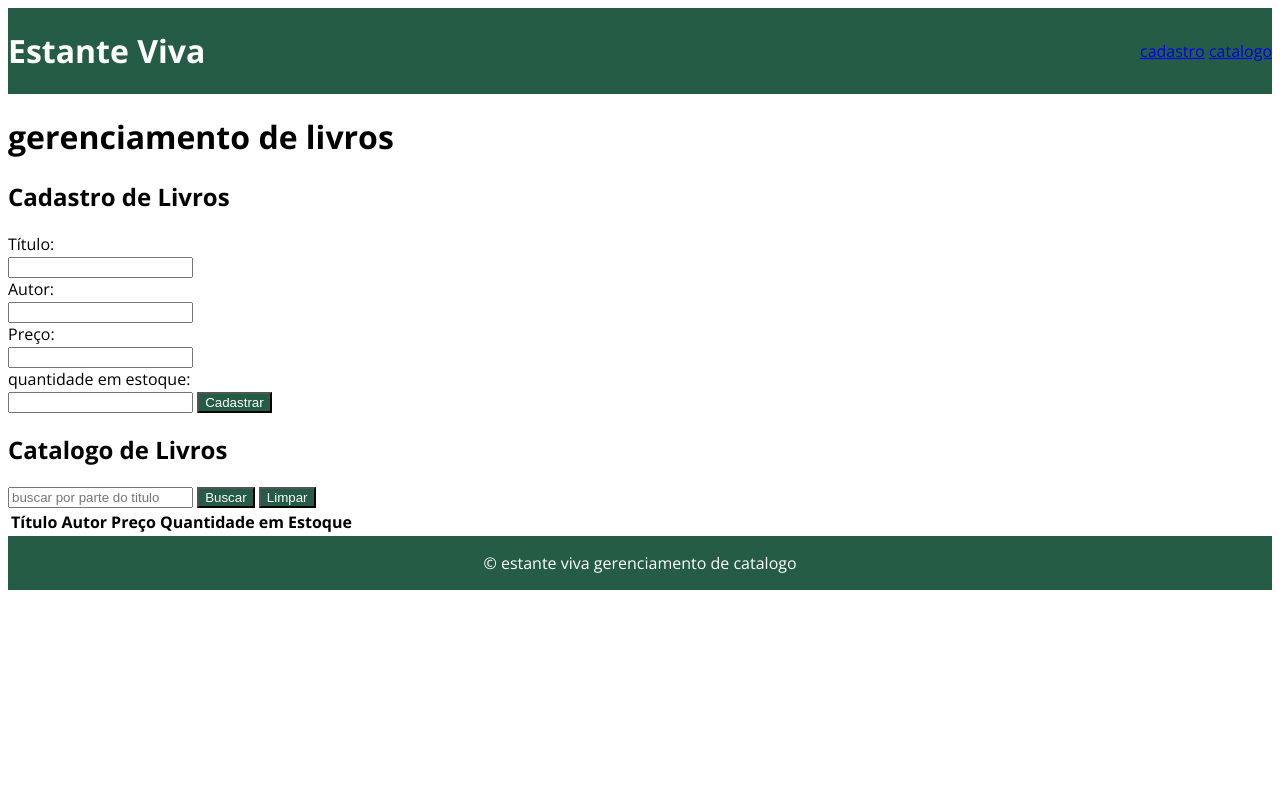
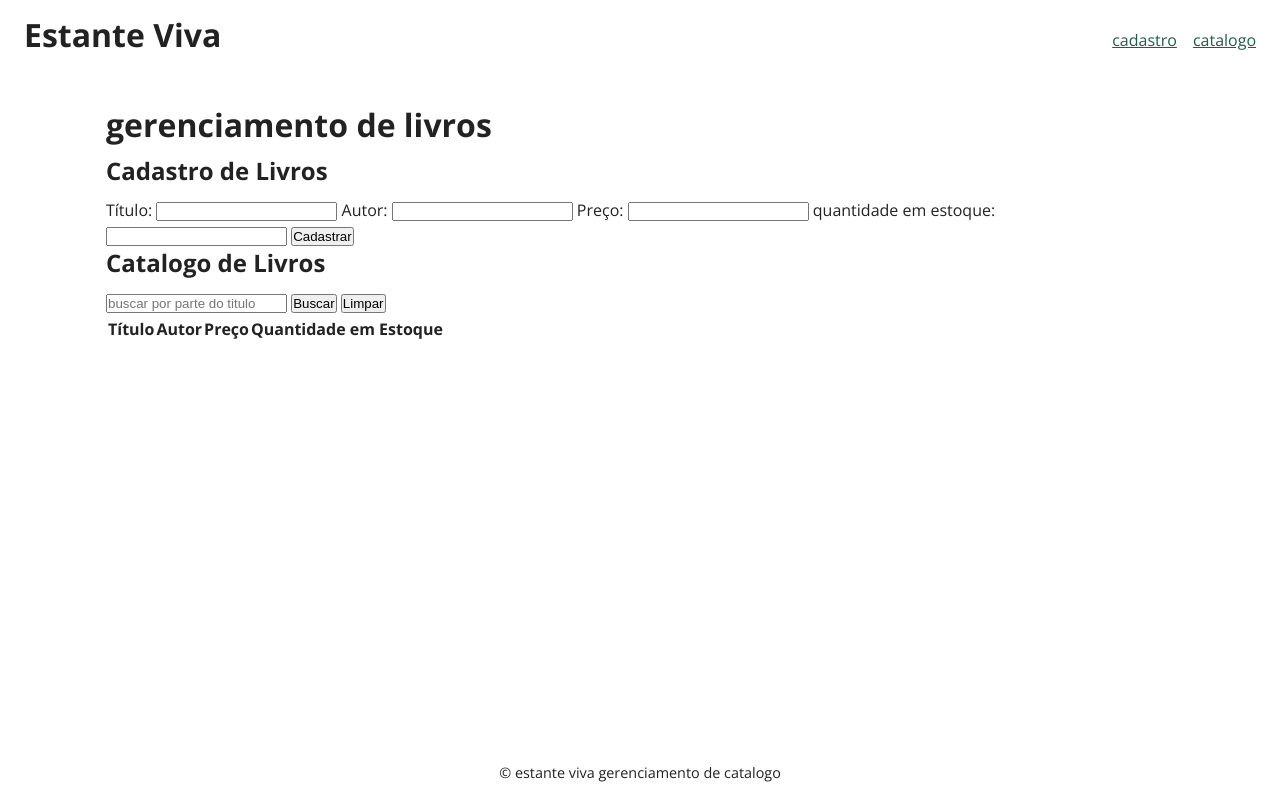
Before and after one commit to kauan-Alexssander/estante-viva, a plain HTML site: page index.html in a window 1280 px wide. Drawn offline with nearby package versions, Linux system fonts and the light colour scheme.

Commit message:
atualizacao css

```diff
--- a/frontend/style.css
+++ b/frontend/style.css
@@ -5,32 +5,76 @@
     --dark-background: #333333;
     --card-panels: #EEEEEE;
     --button-title-navbar: #245C46;
-    --light-font: #FFFF;
+    --button-hover: #1b4535;
+    --light-font: #FFFFFF;
+    --dark-font: #222222;
+}
+
+/* Reset básico */
+*,
+*::before,
+*::after{
+    box-sizing: border-box;
+    margin: 0;
+    padding: 0;
 }
 
 body{
-    font-family: 'Open Sans',sans-serif;
+    font-family: 'Open Sans', sans-serif;
+    background-color: var(--light-background);
+    color: var(--dark-font);
+    line-height: 1.6;
+    min-height: 100vh;
+    display: flex;
+    flex-direction: column;
 }
 
+main{
+    flex: 1;
+    width: 100%;
+    max-width: 1100px;
+    margin: 0 auto;
+    padding: 24px 16px;
+}
+
+h1, h2, h3{
+    line-height: 1.2;
+    margin-bottom: 12px;
+}
+
+a{
+    color: var(--button-title-navbar);
+}
+
+img{
+    max-width: 100%;
+    display: block;
+}
+
+/* Header, footer, nav */
 header{
     display: flex;
     align-items: center;
     justify-content: space-between;
+    padding: 16px 24px;
 }
 
 footer{
     display: flex;
     align-items: center;
     justify-content: center;
+    padding: 16px;
+    font-size: 0.9rem;
 }
 
-label{
+nav{
     display: flex;
-    flex-direction: column;
-    justify-content: flex-start;
+    align-items: center;
+    gap: 16px;
 }
 
-header,footer,nav,button{
-    background-color: var(--button-title-navbar);
-    color: var(--light-font);
+nav ul{
+    display: flex;
+    gap: 16px;
+    list-style: none;
 }
```
